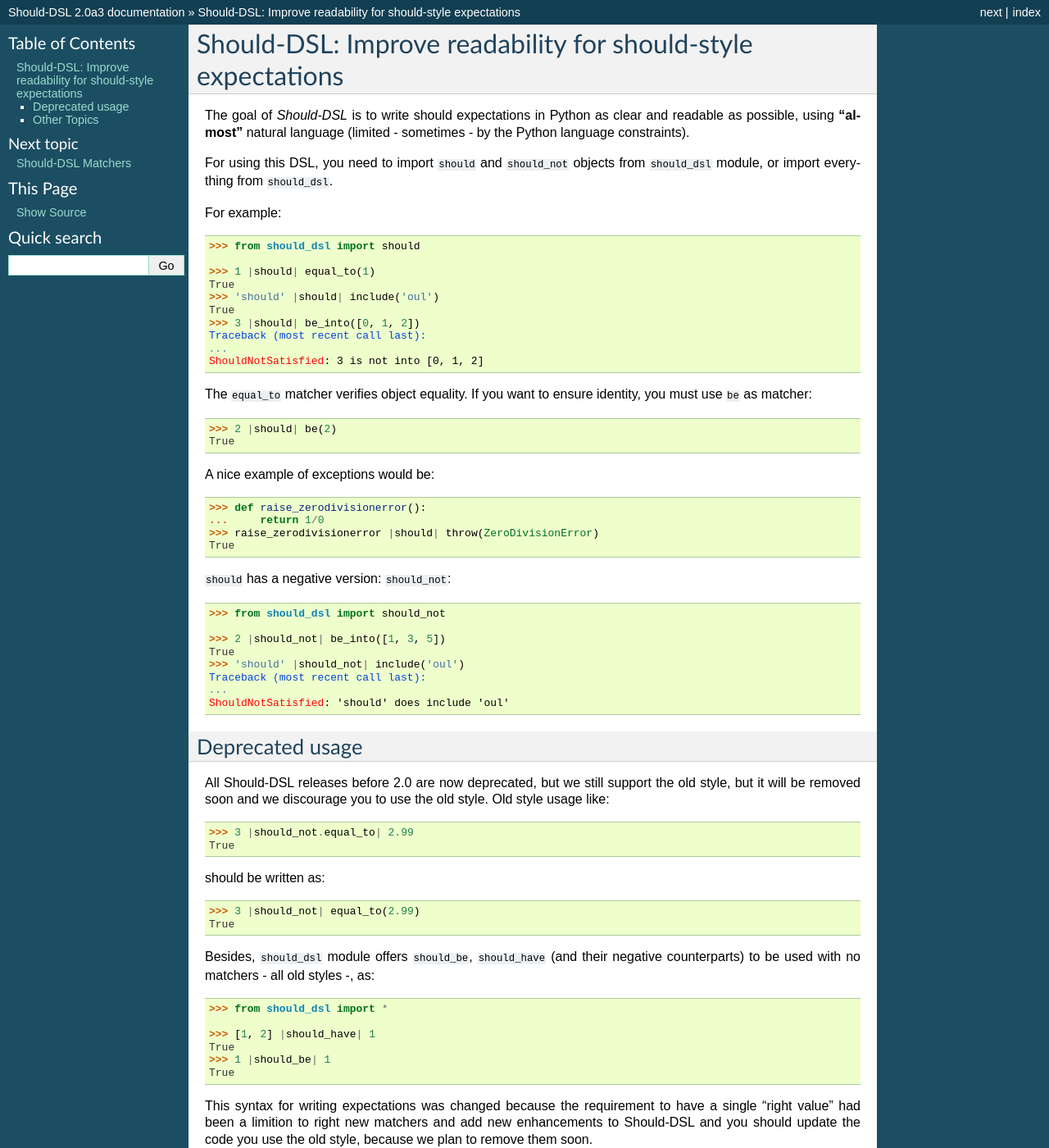
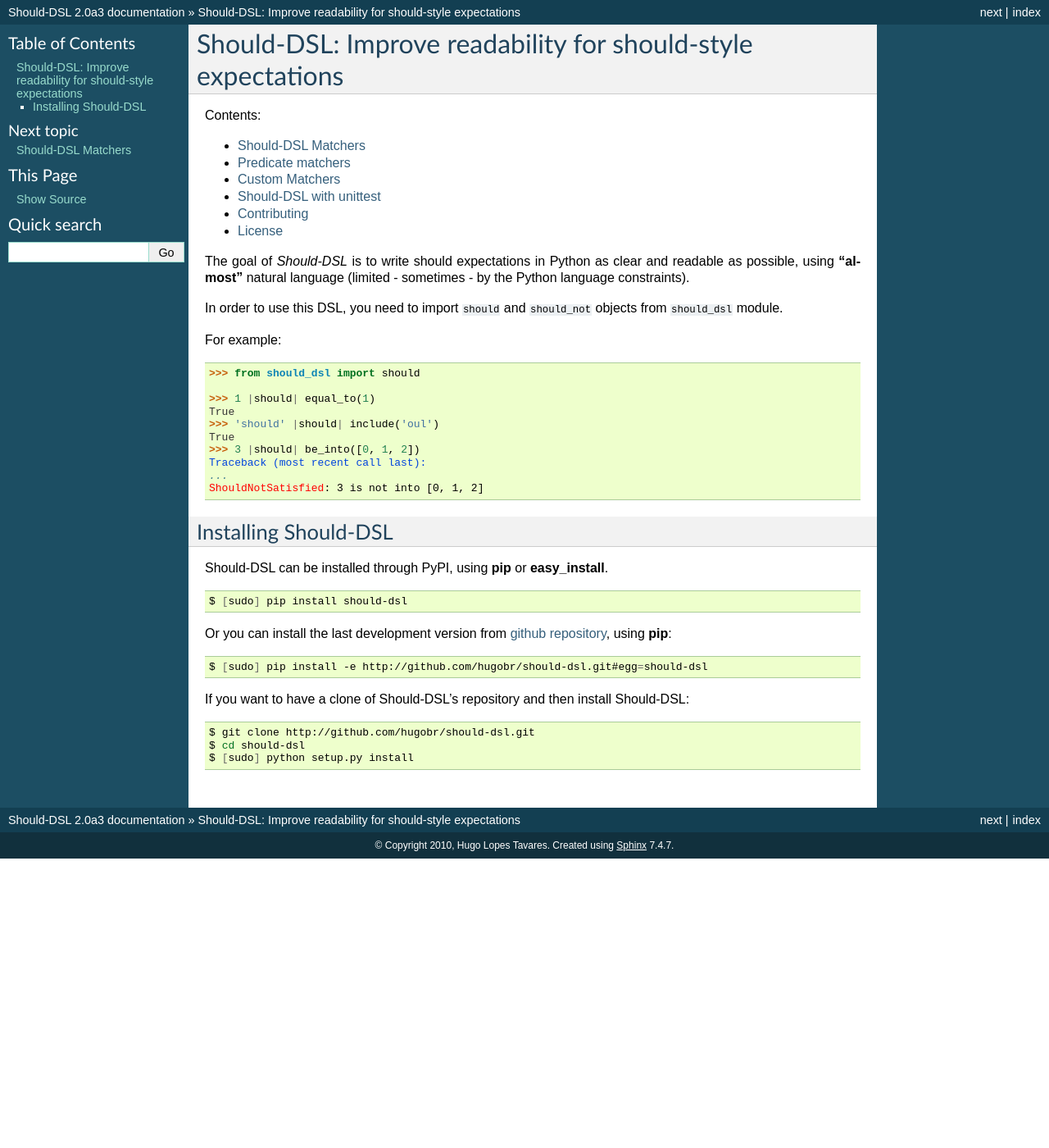
Before and after one commit to nsi-iff/should-dsl, a Sphinx documentation site: the page built from docs/index.rst, in a window 1280 px wide and 1400 px high. Shown: the whole window at 82% size. Built offline with Sphinx 7.4.7, drawn with Linux system fonts in a browser that asks for light colours; some of the changed text lies outside the part shown.

Commit message:
restructured documentation and README

```diff
--- a/README.rst
+++ b/README.rst
@@ -4,7 +4,7 @@
 
 The goal of *Should-DSL* is to write should expectations in Python as clear and readable as possible, using **"almost"** natural language (limited - sometimes - by the Python language constraints).
 
-For using this DSL, you need to import ``should`` and ``should_not`` objects from ``should_dsl`` module, or import everything from ``should_dsl``.
+In order to use this DSL, you need to import ``should`` and ``should_not`` objects from ``should_dsl`` module.
 
 For example::
 
@@ -50,7 +50,7 @@
 Deprecated usage
 ================
 
-All Should-DSL releases before 2.0 are now deprecated, but we still support the old style, but it will be removed soon and we discourage you to use the old style. Old style usage like::
+All Should-DSL releases **before 2.0** uses a deprecated style, although we still support this old style, it will be dropped soon and we discourage you to use that style. Old style usage like::
 
     >>> 3 |should_not.equal_to| 2.99
     True
@@ -61,13 +61,14 @@
     True
 
 
-Besides, ``should_dsl`` module offers ``should_be``, ``should_have`` (and their negative counterparts) to be used with no matchers - all old styles -, as::
+``should_dsl`` module offers ``should_be``, ``should_have`` and their negative counterparts to be used with no matchers - but all old style::
 
-    >>> from should_dsl import *
+    >>> from should_dsl import should_be, should_have
 
     >>> [1, 2] |should_have| 1
     True
     >>> 1 |should_be| 1
     True
 
-This syntax for writing expectations was changed because the requirement to have a single "right value" had been a limition to right new matchers and add new enhancements to Should-DSL and you should update the code you use the old style, because we plan to remove them soon.
+
+This new syntax for writing expectations has been changed because the requirement to have a single "right value" had been a limition to write new matchers and add other enhancements to Should-DSL and you should update the code that uses old style, because we plan to remove them soon.
--- /dev/null
+++ b/docs/contributing.rst
@@ -0,0 +1,3 @@
+============
+Contributing
+============
--- a/docs/index.rst
+++ b/docs/index.rst
@@ -1,20 +1,61 @@
-.. Should-DSL documentation master file, created by
-   sphinx-quickstart on Wed Jun 23 10:10:24 2010.
-   You can adapt this file completely to your liking, but it should at least
-   contain the root `toctree` directive.
+.. ..include:: ../README.rst
 
-.. include:: ../README.rst
+=============================================================
+Should-DSL: Improve readability for should-style expectations
+=============================================================
 
--------------
-
-
-Other Topics
-============
+Contents:
 
 .. toctree::
-    :maxdepth: 2
+    :maxdepth: 1
 
-    matchers
+    available_matchers
     predicate_matchers
     custom_matchers
     unittest
+    contributing
+    license
+
+
+The goal of *Should-DSL* is to write should expectations in Python as clear and readable as possible, using **"almost"** natural language (limited - sometimes - by the Python language constraints).
+
+In order to use this DSL, you need to import ``should`` and ``should_not`` objects from ``should_dsl`` module.
+
+For example::
+
+    >>> from should_dsl import should
+
+    >>> 1 |should| equal_to(1)
+    True
+    >>> 'should' |should| include('oul')
+    True
+    >>> 3 |should| be_into([0, 1, 2])
+    Traceback (most recent call last):
+    ...
+    ShouldNotSatisfied: 3 is not into [0, 1, 2]
+
+Installing Should-DSL
+=====================
+
+
+Should-DSL can be installed through PyPI, using :command:`pip` or :command:`easy_install`.
+
+.. code-block:: bash
+
+    $ [sudo] pip install should-dsl
+
+
+Or you can install the last development version from `github repository <http://github.com/hugobr/should-dsl>`_, using :command:`pip`:
+
+.. code-block:: bash
+
+    $ [sudo] pip install -e http://github.com/hugobr/should-dsl.git#egg=should-dsl
+
+
+If you want to have a clone of Should-DSL's repository and then install Should-DSL:
+
+.. code-block:: bash
+
+    $ git clone http://github.com/hugobr/should-dsl.git
+    $ cd should-dsl
+    $ [sudo] python setup.py install
--- /dev/null
+++ b/docs/license.rst
@@ -0,0 +1,4 @@
+License
+=======
+
+.. include:: ../LICENSE
```
Also changed, not shown: docs/available_matchers.rst (renamed from docs/matchers.rst).
